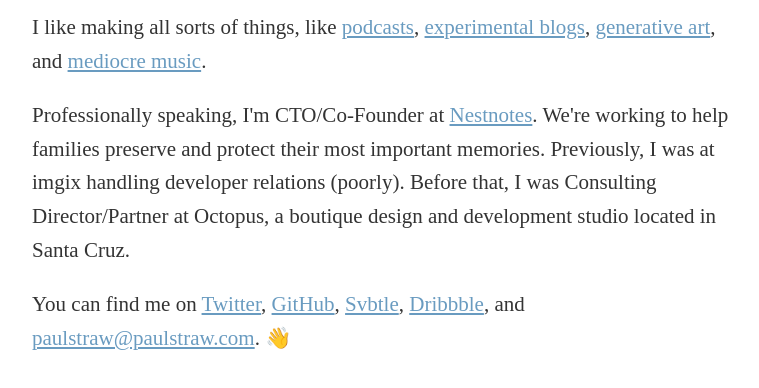
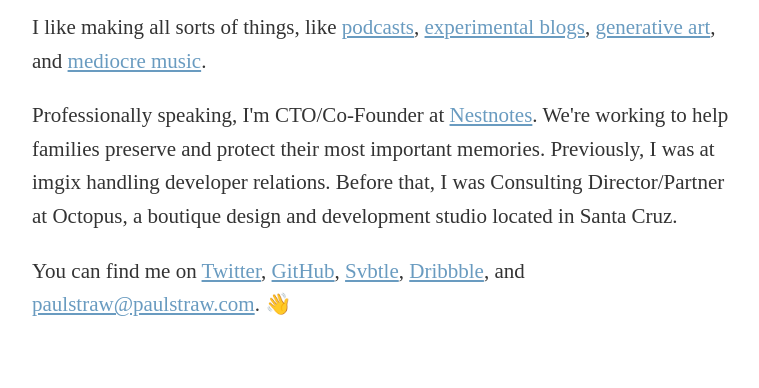
Before and after one commit to paulstraw/paulstraw, a website: page index.html in a window 1280 px wide. Shown: the part 144-532 px from the top of the page, without its empty margins (258-1017 px from the left). Drawn offline with Linux system fonts and the light colour scheme; a web font is replaced by a local one.

Commit message:
Apparently less poorly than I’d imagined.

```diff
--- a/index.html
+++ b/index.html
@@ -58,7 +58,7 @@
 
         <p>I like making all sorts of things, like <a href="https://spec.fm/podcasts/does-not-compute">podcasts</a>, <a href="https://paul.st/FPChw0kkZKQU.html">experimental blogs</a>, <a href="http://seainthesky.com/">generative art</a>, and <a href="https://soundcloud.com/paulstraw">mediocre music</a>.</p>
 
-        <p>Professionally speaking, I'm CTO/Co-Founder at <a href="https://nestnotes.com">Nestnotes</a>. We're working to help families preserve and protect their most important memories. Previously, I was at imgix handling developer relations (poorly). Before that, I was Consulting Director/Partner at Octopus, a boutique design and development studio located in Santa Cruz.</p>
+        <p>Professionally speaking, I'm CTO/Co-Founder at <a href="https://nestnotes.com">Nestnotes</a>. We're working to help families preserve and protect their most important memories. Previously, I was at imgix handling developer relations. Before that, I was Consulting Director/Partner at Octopus, a boutique design and development studio located in Santa Cruz.</p>
 
         <p>You can find me on <a href="https://twitter.com/paulstraw">Twitter</a>, <a href="https://github.com/paulstraw">GitHub</a>, <a href="https://paulstraw.svbtle.com">Svbtle</a>, <a href="https://dribbble.com/paulstraw">Dribbble</a>, and <a href="&#x6d;&#97;&#x69;&#x6c;&#x74;&#111;&#x3a;&#112;&#97;&#117;&#x6c;&#x73;&#x74;&#114;&#x61;&#119;&#64;&#x70;&#x61;&#x75;&#108;&#x73;&#x74;&#x72;&#x61;&#x77;.&#x63;&#111;&#x6d;">&#x70;&#97;&#117;&#108;s&#x74;&#114;a&#x77;&#x40;&#112;&#x61;&#x75;&#108;&#115;&#116;&#114;&#97;&#119;&#46;&#99;&#111;&#x6d;</a>. 👋</p>
       </main>
```
